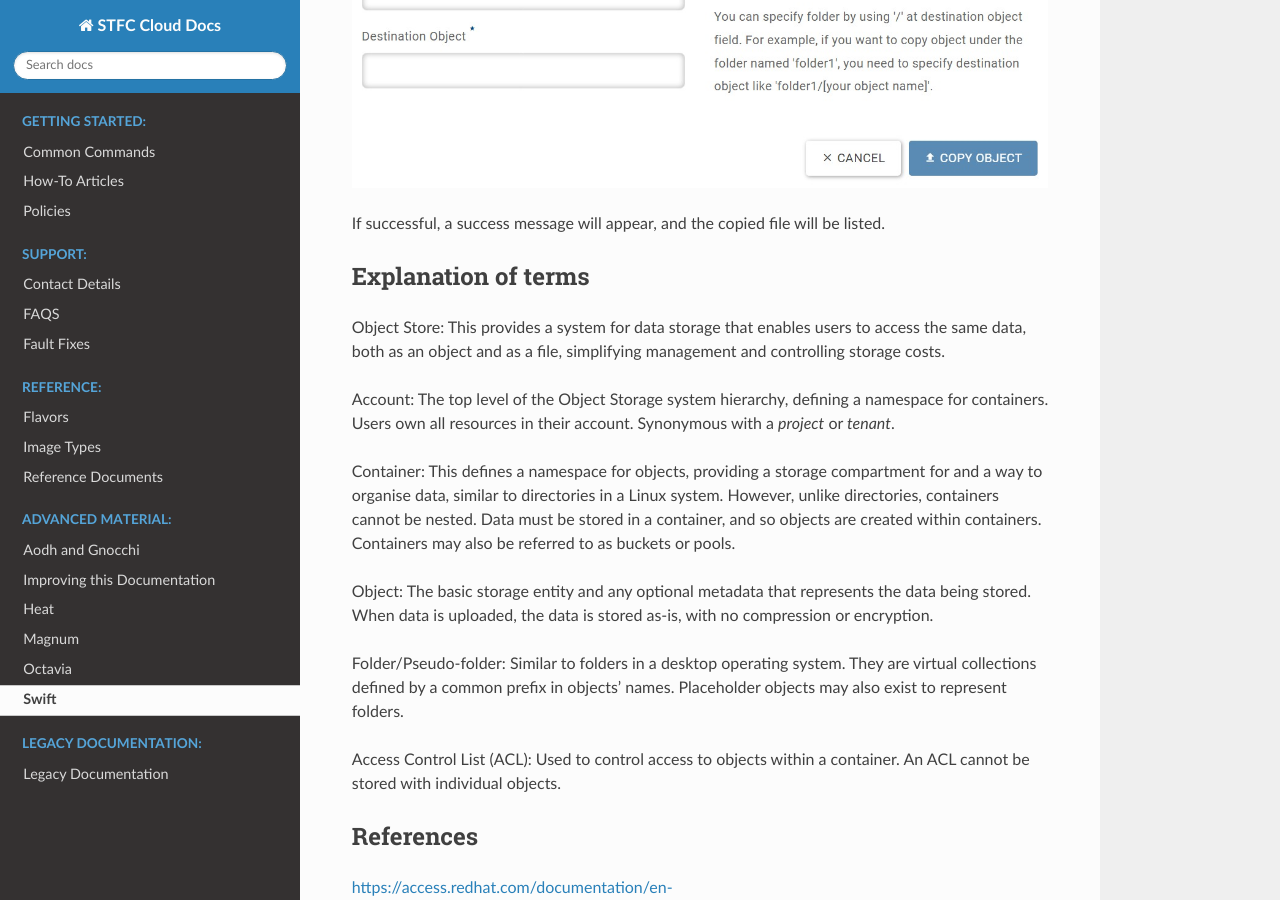
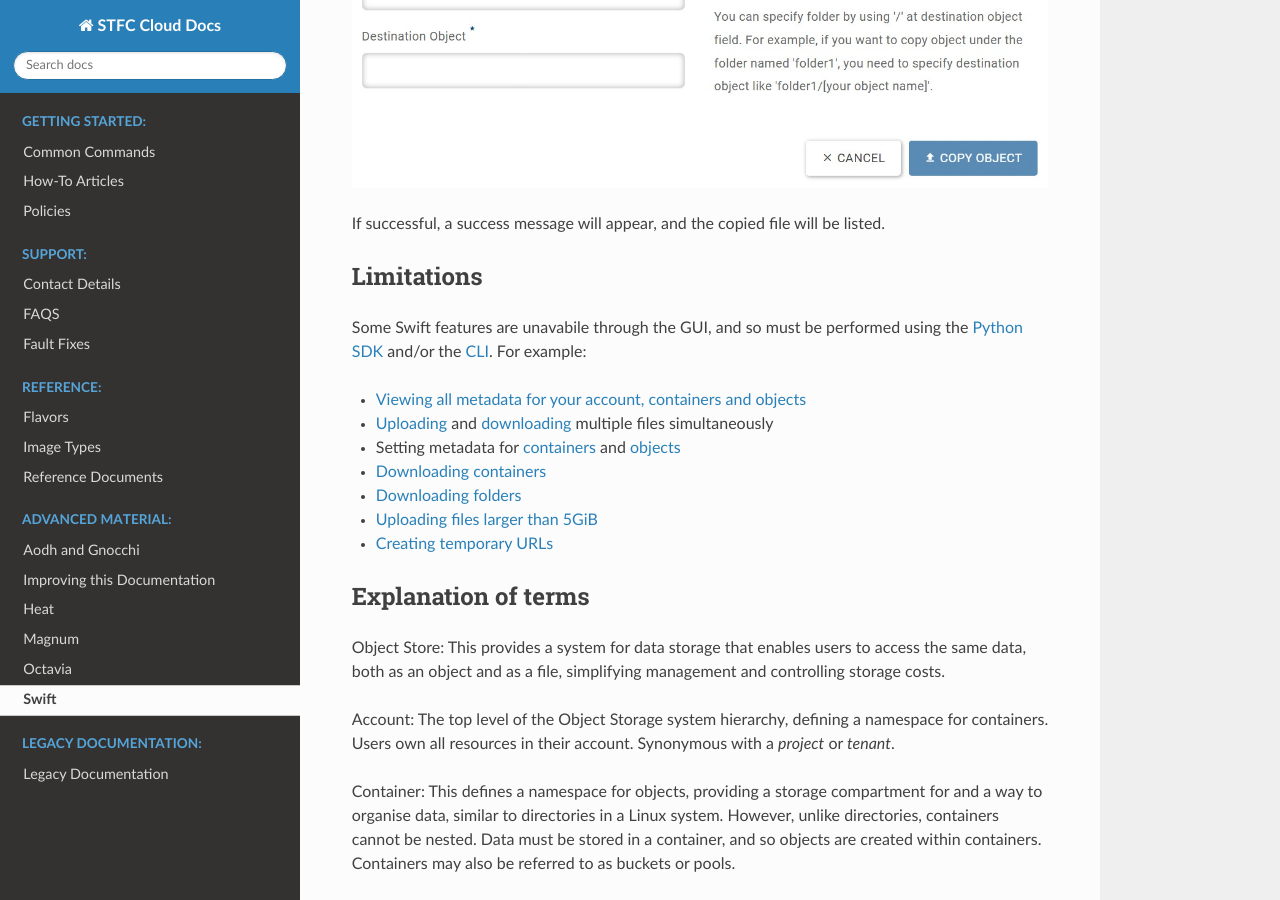
Before and after one commit to stfc/cloud-docs, a Sphinx documentation site: the page built from source/Swift/QuickStart.rst, in a window 1280 px wide and 900 px high, scrolled down 11592 px. Built offline with Sphinx 7.4.7 and the Read the Docs theme 2.0.0, drawn with Linux system fonts in a browser that asks for light colours.

Commit message:
Add GUI limitations

```diff
--- a/source/Swift/QuickStart.rst
+++ b/source/Swift/QuickStart.rst
@@ -220,6 +220,22 @@ On the `Copy Object` screen, enter the name of the destination container and des
 If successful, a success message will appear, and the copied file will be listed.
 
 
+.. _swift_limitations:
+
+Limitations
+-----------
+
+Some Swift features are unavabile through the GUI, and so must be performed using the :ref:`Python SDK <swift_python_sdk>` and/or the :ref:`CLI<swift_CLI>`. For example:
+
+- :ref:`Viewing all metadata for your account, containers and objects <swift_cli_information>`
+- :ref:`Uploading <swift_cli_upload_objects>` and :ref:`downloading <swift_cli_save_files>` multiple files simultaneously
+- Setting metadata for :ref:`containers <swift_cli_editing_objects>` and :ref:`objects <swift_cli_editing_containers>`
+- :ref:`Downloading containers <swift_cli_save_containers>`
+- :ref:`Downloading folders <swift_cli_save_folders>`
+- :ref:`Uploading files larger than 5GiB <swift_cli_large_objects>`
+- :ref:`Creating temporary URLs <swift_cli_tempurl>`
+
+
 .. _swift_terms:
 
 Explanation of terms
```
